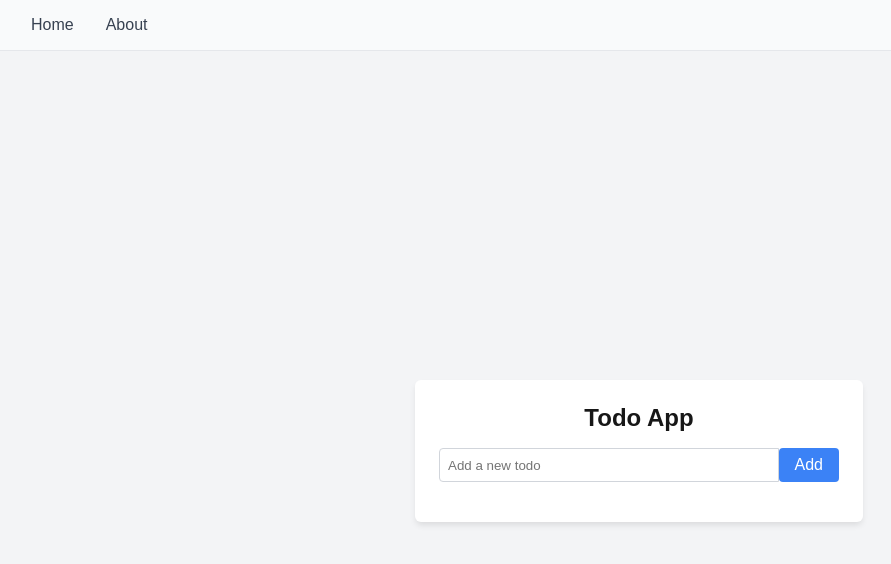
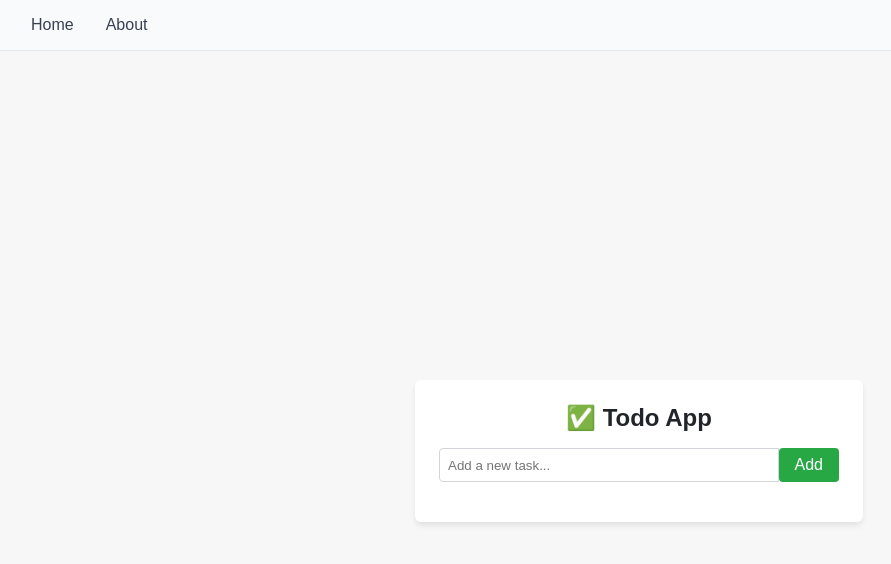
Before and after one commit to Nadiia-Kovalova-Pro/next-app, a Next.js app: page / in a window 1280 px wide. Shown: the top 564 px of the page, without its empty margins (1-892 px from the left). Built offline with nearby package versions, Linux system fonts and the light colour scheme.

Commit message:
feat: Update styling and accessibility for Todo app, enhance Button component with success variant, and improve UI elements

```diff
--- a/package.json
+++ b/package.json
@@ -1,6 +1,6 @@
 {
   "name": "next-app",
-  "version": "1.3.0",
+  "version": "1.4.0",
   "private": true,
   "scripts": {
     "dev": "next dev --turbopack",
--- a/src/app/globals.css
+++ b/src/app/globals.css
@@ -1,11 +1,11 @@
 :root {
-  --background: #ffffff;
-  --foreground: #171717;
+  --background: #f7f7f7;
+  --foreground: #212529;
 }
 
 @media (prefers-color-scheme: dark) {
   :root {
-    --background: #0a0a0a;
+    --background: #1a1a1a;
     --foreground: #ededed;
   }
 }
--- a/src/app/page.tsx
+++ b/src/app/page.tsx
@@ -11,7 +11,7 @@ export default function Home() {
   return (
     <main className={styles.container} role="main">
       <div className={styles.card}>
-        <h1 className={styles.title}>Todo App</h1>
+        <h1 className={styles.title}>✅ Todo App</h1>
         <TodoForm onAdd={addTodo} errorMessage={errorMessage} />
         {/* List of todos */}
         <ul className={styles.list} aria-label="List of todo items">
--- a/src/components/Button.tsx
+++ b/src/components/Button.tsx
@@ -4,7 +4,7 @@ import styles from '../styles/Button.module.css';
 interface ButtonProps {
   children: React.ReactNode;
   onClick?: () => void;
-  variant?: 'primary' | 'secondary' | 'danger';
+  variant?: 'primary' | 'secondary' | 'danger' | 'success';
   disabled?: boolean;
   type?: 'button' | 'submit' | 'reset';
   className?: string;
--- a/src/components/TodoForm.tsx
+++ b/src/components/TodoForm.tsx
@@ -26,11 +26,11 @@ export default function TodoForm({ onAdd, errorMessage }: TodoFormProps) {
           type="text"
           value={newTodoText}
           onChange={(e) => setNewTodoText(e.target.value)}
-          placeholder="Add a new todo"
+          placeholder="Add a new task..."
           className={styles.input}
           aria-label="New todo input"
         />
-        <Button type="submit">
+        <Button type="submit" variant="success">
           Add
         </Button>
       </div>
--- a/src/components/TodoItem.tsx
+++ b/src/components/TodoItem.tsx
@@ -30,7 +30,7 @@ function TodoItem({ todo, onToggle, onDelete }: TodoItemProps) {
         onClick={() => onDelete(todo.id)}
         aria-label={`Delete "${todo.text}"`}
       >
-        Delete
+        🗑️
       </Button>
     </li>
   );
--- a/src/styles/Button.module.css
+++ b/src/styles/Button.module.css
@@ -37,12 +37,21 @@
 }
 
 .danger {
-  background-color: #dc2626;
+  background-color: #dc3545;
   color: white;
 }
 
 .danger:hover {
-  background-color: #b91c1c;
+  background-color: #c82333;
+}
+
+.success {
+  background-color: #28a745;
+  color: white;
+}
+
+.success:hover {
+  background-color: #218838;
 }
 
 .disabled {
--- a/src/styles/TodoApp.module.css
+++ b/src/styles/TodoApp.module.css
@@ -1,6 +1,6 @@
 .container {
   min-height: 100vh;
-  background-color: #f3f4f6;
+  background-color: #f7f7f7;
   display: flex;
   align-items: center;
   justify-content: center;
@@ -62,7 +62,8 @@
 }
 
 .error {
-  color: #dc2626;
+  color: #e63946;
+  font-size: 0.875rem;
   margin-bottom: 1rem;
 }
 
@@ -78,7 +79,8 @@
   justify-content: space-between;
   padding: 0.5rem;
   background-color: #f9fafb;
-  border-radius: 0.375rem;
+  border-radius: 0.5rem;
+  box-shadow: 0 2px 4px rgba(0, 0, 0, 0.1);
 }
 
 .label {
@@ -89,6 +91,7 @@
 
 .checkbox {
   margin-right: 0.5rem;
+  transform: scale(1.2);
 }
 
 .text {
@@ -97,7 +100,7 @@
 
 .completed {
   text-decoration: line-through;
-  color: #6b7280;
+  color: #6c757d;
 }
 
 .deleteButton {
```
Also changed, not shown: 1 other file (tests, documents, lock files or other folders).
